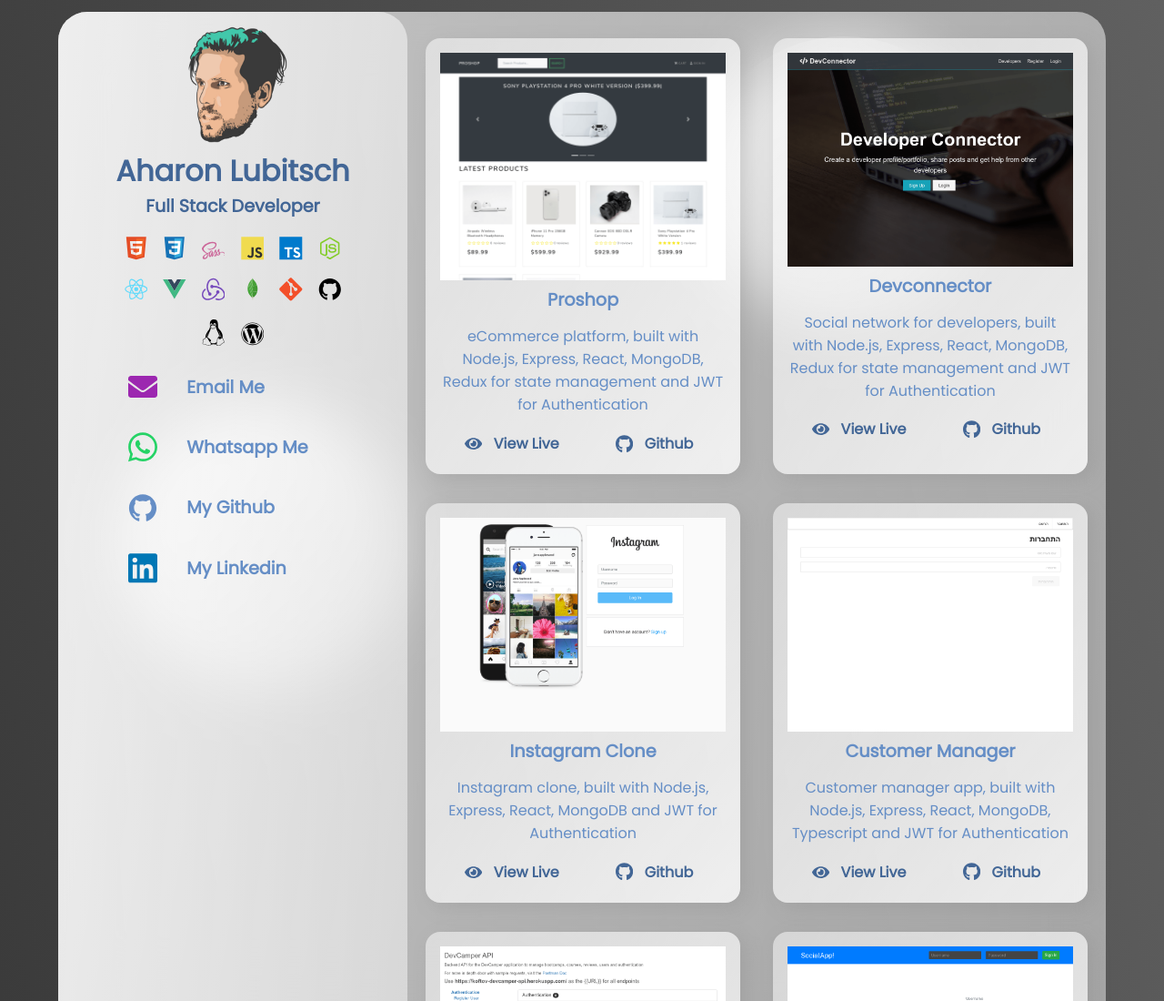
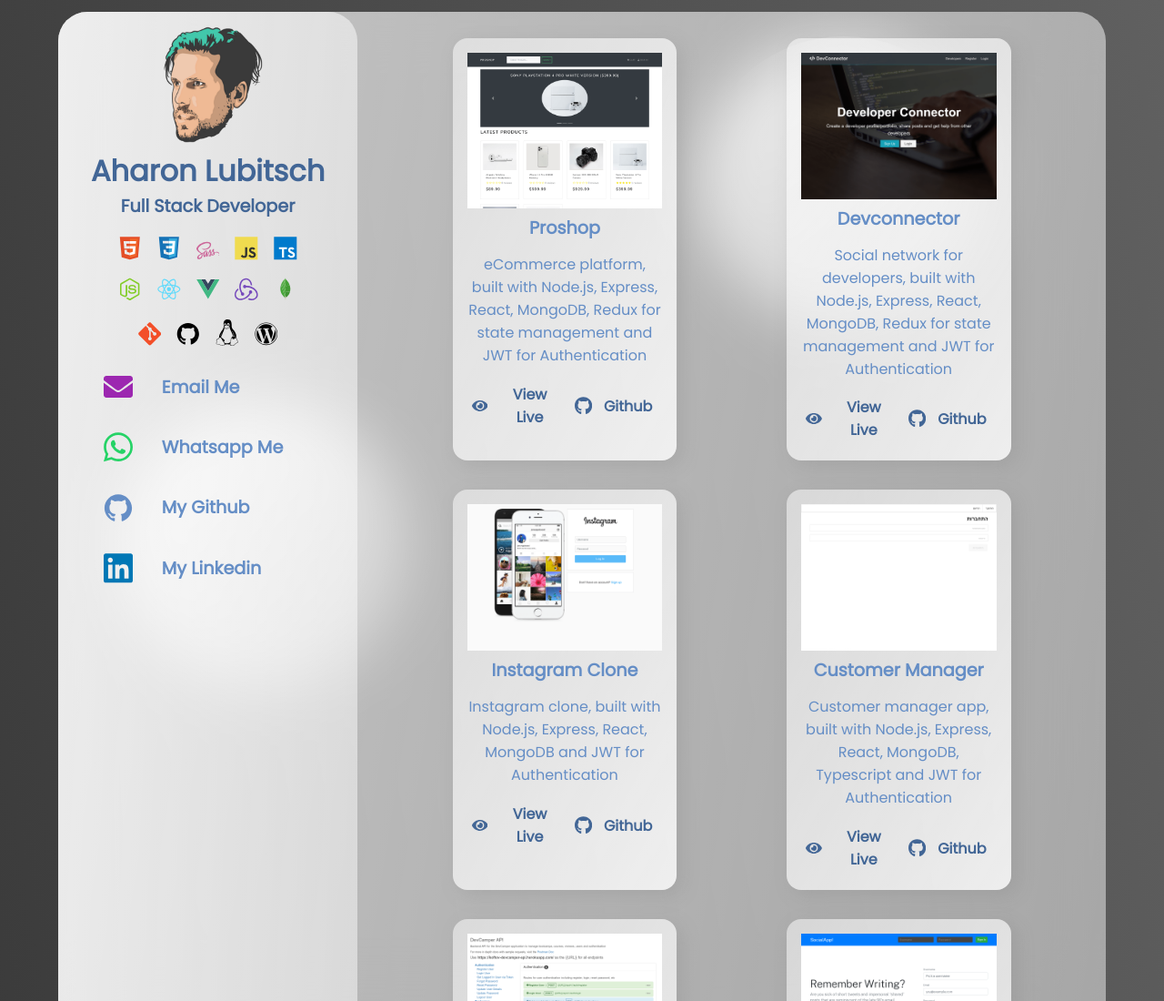
Before and after one commit to ahronlu/ahronlu.github.io, a plain HTML site: page index.html in a window 1280 px wide. Shown: the top 1100 px of the page at 91% size. Drawn offline with Linux system fonts and the light colour scheme.

Commit message:
Update styles.css

```diff
--- a/styles.css
+++ b/styles.css
@@ -92,7 +92,7 @@ main {
 
 .dashboard {
   padding-top: 1em;
-  flex: 1;
+  flex: .8;
   display: flex;
   flex-direction: column;
   align-items: center;
@@ -159,7 +159,7 @@ main {
 }
 
 .card {
-  width: 45%;
+  width: 30%;
   display: flex;
   flex-direction: column;
   align-items: center;
```
